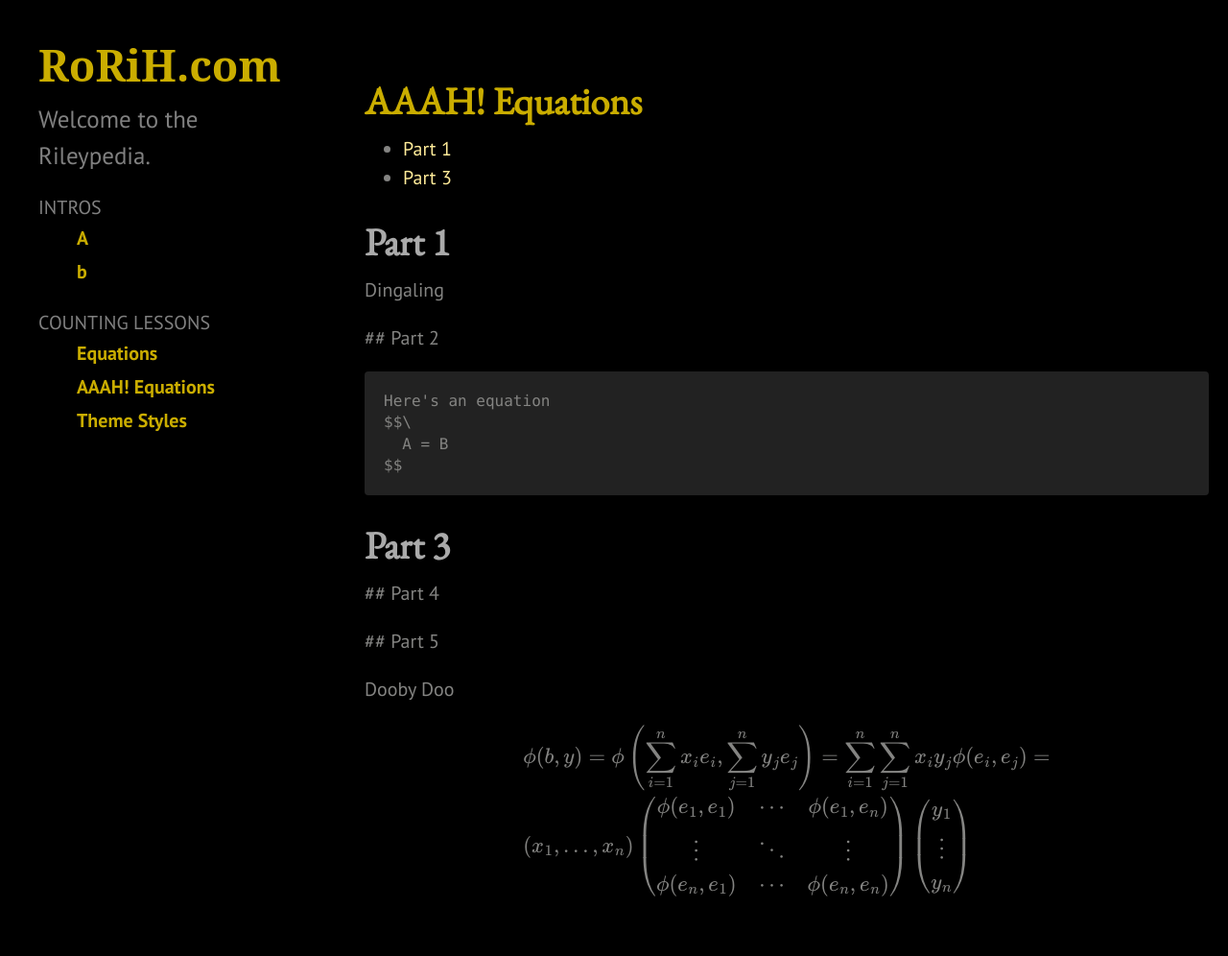
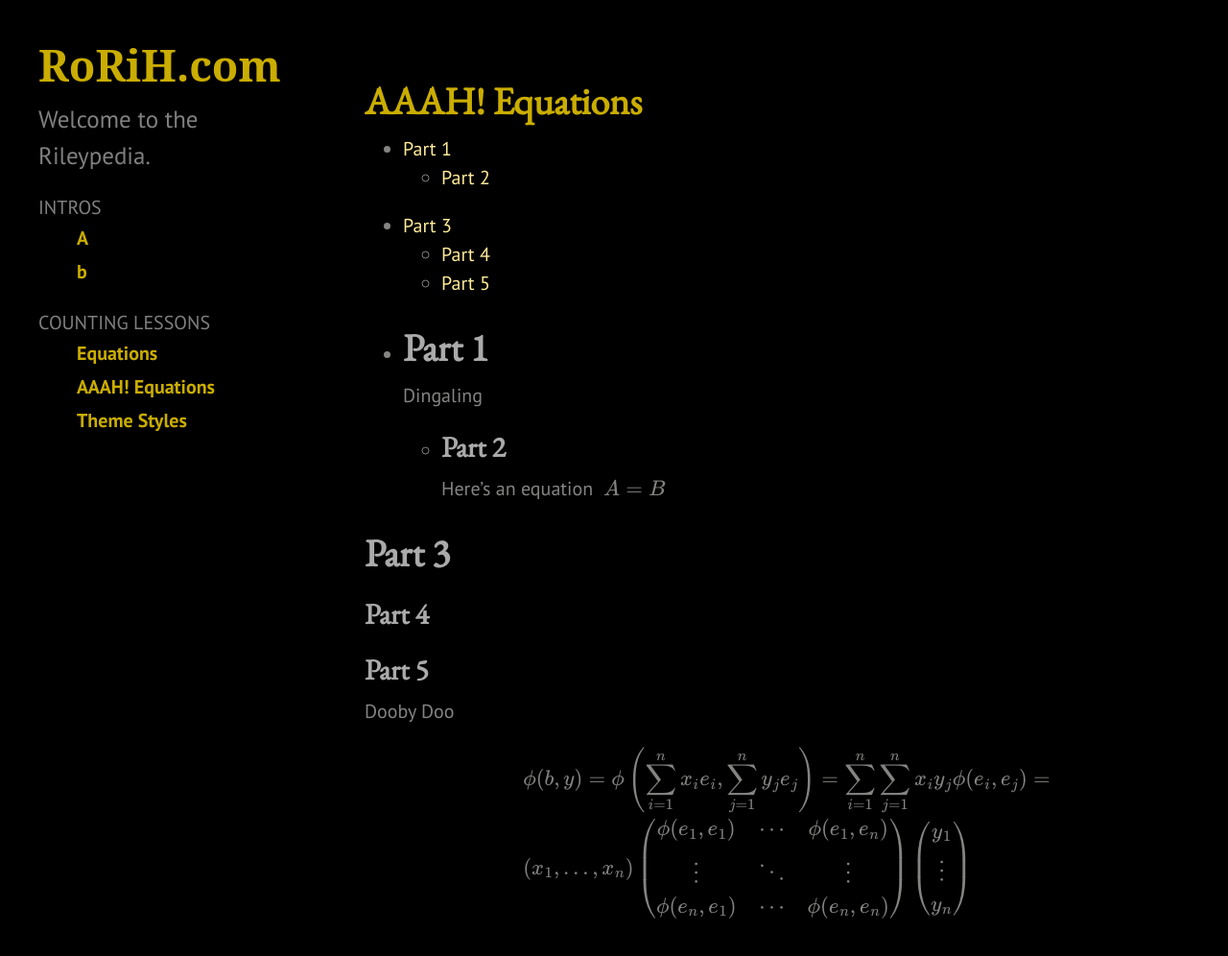
Before and after one commit to roriholm/roriholm.github.io, a Jekyll site: the page built from content/_mathpages/arst.md, in a window 1280 px wide and 1117 px high. Shown: the top 996 px of the window at 96% size. Built offline with Jekyll 4.4.1, drawn with Linux system fonts in a browser that asks for light colours; formulas are drawn with MathJax 3.

```diff
--- a/content/_mathpages/arst.md
+++ b/content/_mathpages/arst.md
@@ -6,22 +6,22 @@ toc: true
 * TOC
 {:toc}
 
-# Part 1
+* # Part 1
 
   Dingaling
 
-  ## Part 2
+  * ## Part 2
 
-    Here's an equation
-    $$\
-      A = B
-    $$
+      Here's an equation
+      $$\
+        A = B
+      $$
 
 # Part 3
 
-  ## Part 4
+## Part 4
 
-  ## Part 5
+## Part 5
 
 Dooby Doo
 
```
